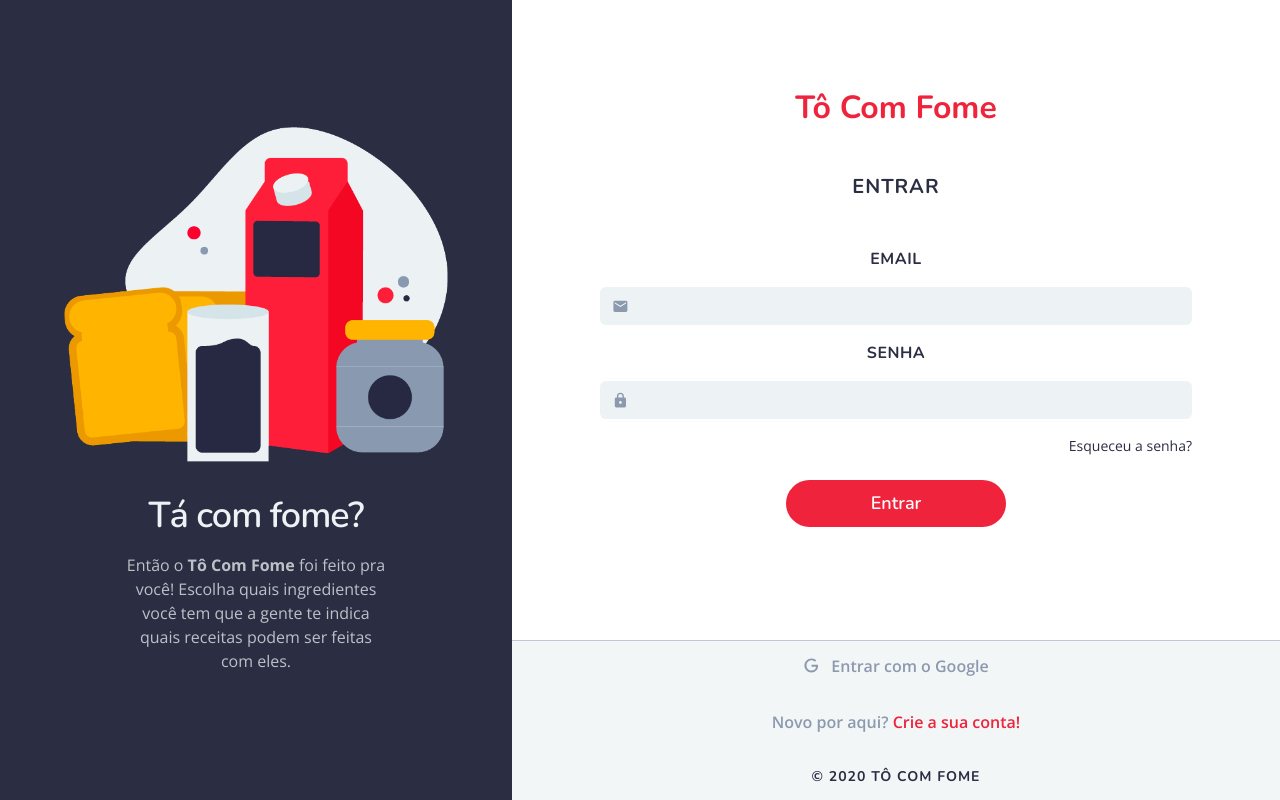
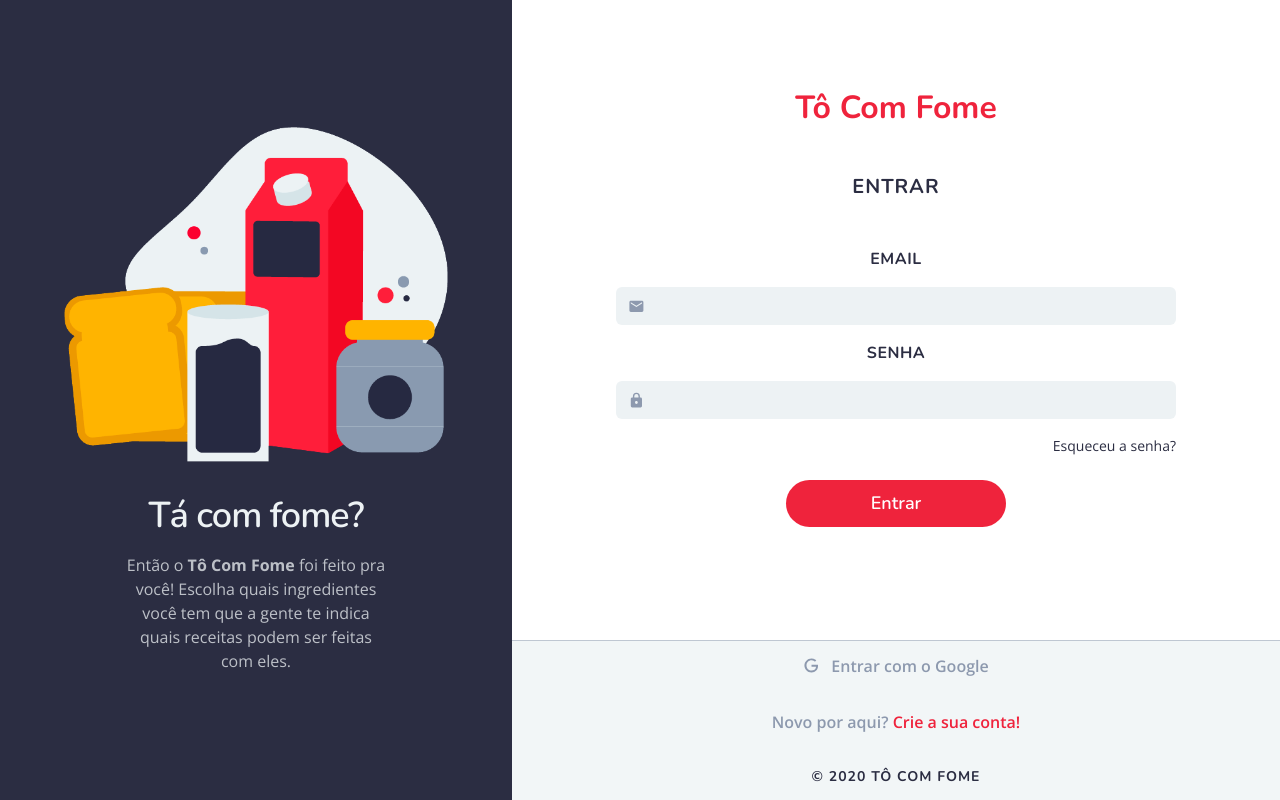
Before and after one commit to heitormelo26/to-com-fome, a React (Create React App) app in the folder frontend/: page / in a window 1280 px wide. Built offline with nearby package versions, Linux system fonts and the light colour scheme.

Commit message:
Estilos de novo

```diff
--- a/frontend/src/styles.js
+++ b/frontend/src/styles.js
@@ -9,7 +9,7 @@ export const Container = styled.div`
   right: 0;
   height: 80%;
   z-index: 999;
-  padding: 88px;
+  padding: 104px;
 `;
 
 export const Title = styled.h1`
```
